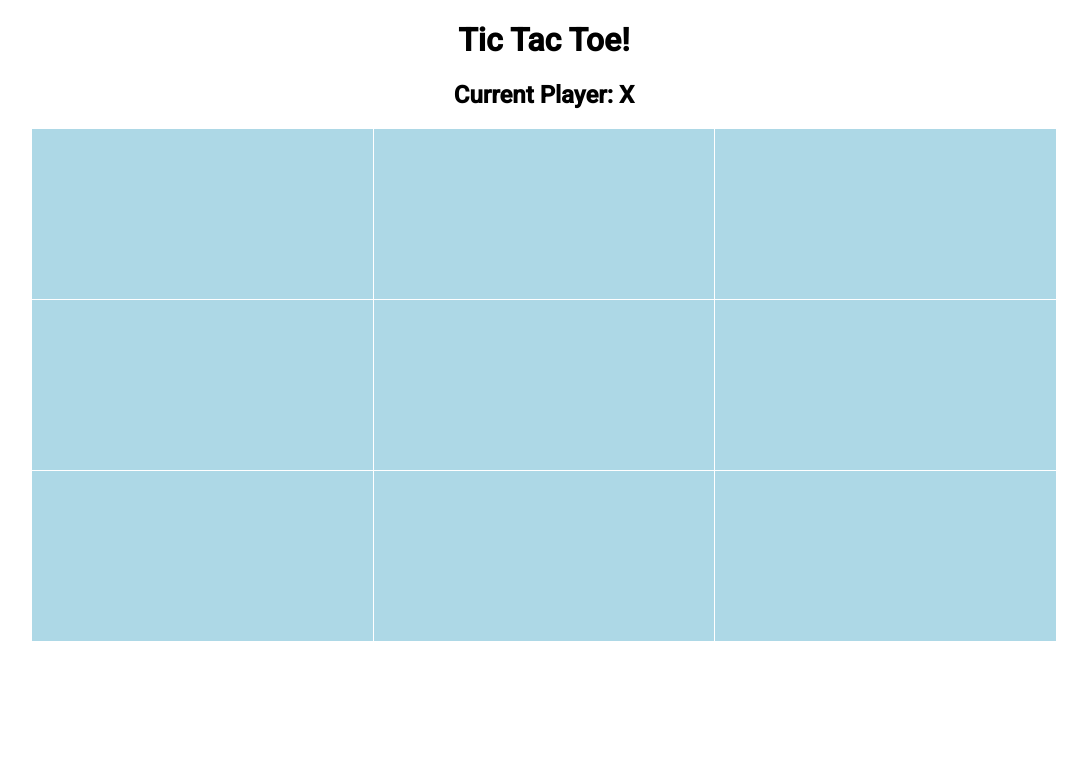
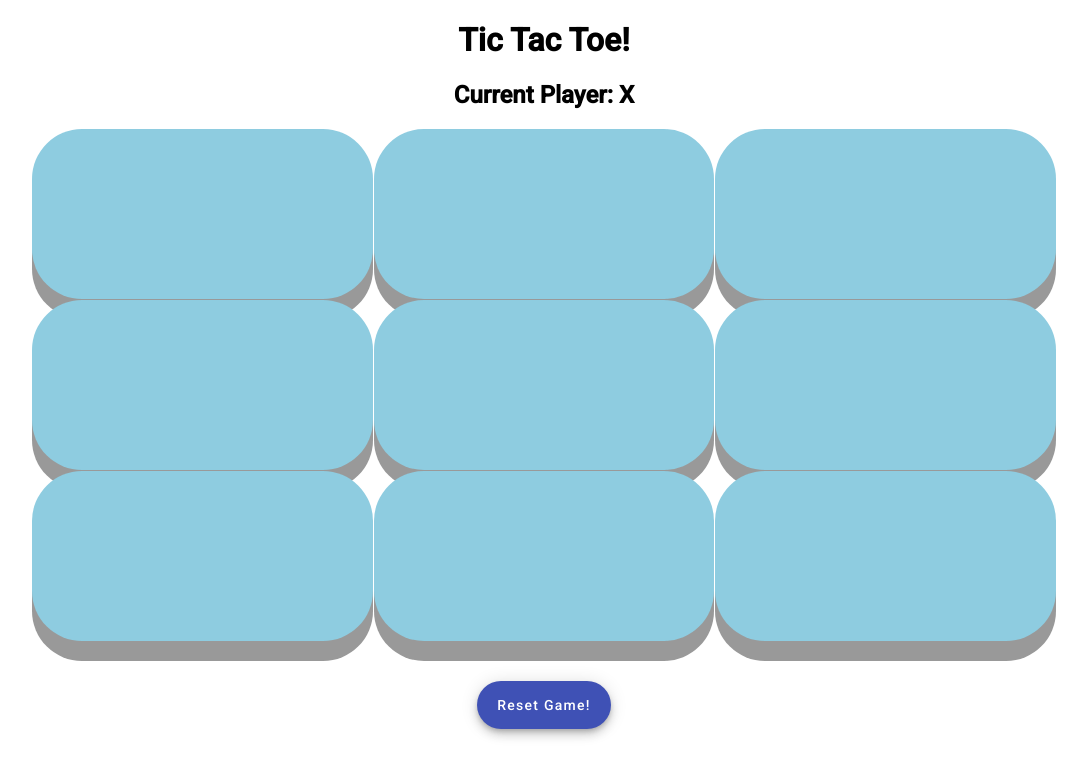
Before and after one commit to grieverbs/angular-tic-tac-toe, an Angular app in the folder tic-tac-toe/: page / in a window 1280 px wide. Shown: the top 778 px of the page, without its empty margins (96-1183 px from the left). Built offline with nearby package versions, Linux system fonts and the light colour scheme.

Commit message:
Got a little animation going.

```diff
--- a/tic-tac-toe/src/app/game/game.component.css
+++ b/tic-tac-toe/src/app/game/game.component.css
@@ -12,13 +12,30 @@ app-square {
 }
 
 mat-grid-tile {
-    background: lightblue;
+    background: rgb(142, 204, 224);
     color: white;
     font-size:larger;
+    cursor: pointer;
+    border-radius: 50px;
+    box-shadow: 0 20px #999;
 }
+
+mat-grid-tile:hover {
+    background: rgb(40, 145, 180);
+}
+
+mat-grid-tile::active {
+    background-color: rgb(8, 76, 99);
+    box-shadow: 0 5px #666;
+    transform: translateY(40px);
+  }
 
 .my-container {
     margin-left: 10%;
     margin-right: 10%;
     text-align: center;
 }
+
+.reset-button {
+    margin-top: 40px;
+}
--- a/tic-tac-toe/src/app/game/game.component.html
+++ b/tic-tac-toe/src/app/game/game.component.html
@@ -1,9 +1,7 @@
 <div>
-
     <div class="my-container">
         <h1>Tic Tac Toe!</h1>
         <h2 *ngIf="winner == ''">Current Player: {{ player }}</h2>
-        <button (click)="newGame()" *ngIf="gameInitialized">Reset Game!</button>
 
         <mat-grid-list cols="3" rowHeight="2:1" *ngIf="winner == ''; else winnerBlock">
             <mat-grid-tile *ngFor="let square of squares; let index = index" (click)="updateBoard(index)"><h2>{{ square }}</h2></mat-grid-tile>
@@ -15,5 +13,8 @@
                 <mat-grid-tile *ngFor="let square of squares; let index = index"><h2>{{ square }}</h2></mat-grid-tile>
             </mat-grid-list>
         </ng-template>
+        <div class="reset-button">
+            <button mat-fab extended color="primary" (click)="newGame()">Reset Game!</button>
+        </div>
     </div>
 </div>
--- a/tic-tac-toe/src/app/game/game.component.ts
+++ b/tic-tac-toe/src/app/game/game.component.ts
@@ -1,5 +1,4 @@
 import { Component, OnInit } from '@angular/core';
-import { SquareComponent } from '../square/square.component';
 import { CommonModule } from '@angular/common';
 import { MatGridListModule } from '@angular/material/grid-list';
 import { MatButtonModule } from '@angular/material/button';
@@ -9,7 +8,7 @@ import { MatButtonModule } from '@angular/material/button';
 @Component({
   selector: 'app-game',
   standalone: true,
-  imports: [SquareComponent, CommonModule, MatGridListModule, MatButtonModule],
+  imports: [CommonModule, MatGridListModule, MatButtonModule],
   templateUrl: './game.component.html',
   styleUrl: './game.component.css'
 })
--- a/tic-tac-toe/src/app/square/square.component.html
+++ /dev/null
@@ -1,3 +0,0 @@
-<div>
-    <button>{{ squareType }}</button>
-</div>
```
Also changed, not shown: tic-tac-toe/src/app/square/square.component.ts (deleted, +0 -14 lines), tic-tac-toe/src/app/square/square.component.css (deleted), 1 other file (tests, documents, lock files or other folders).
